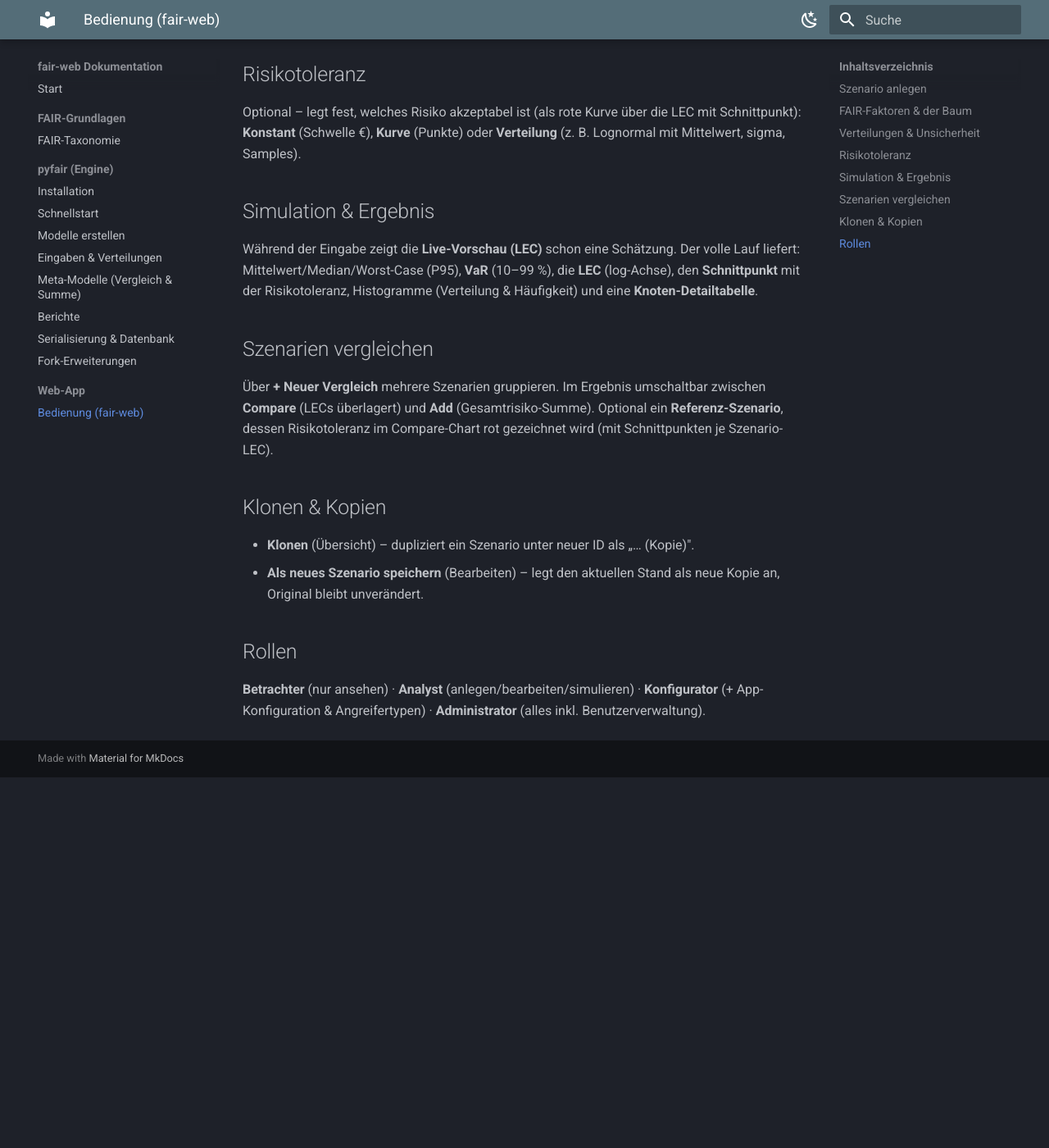
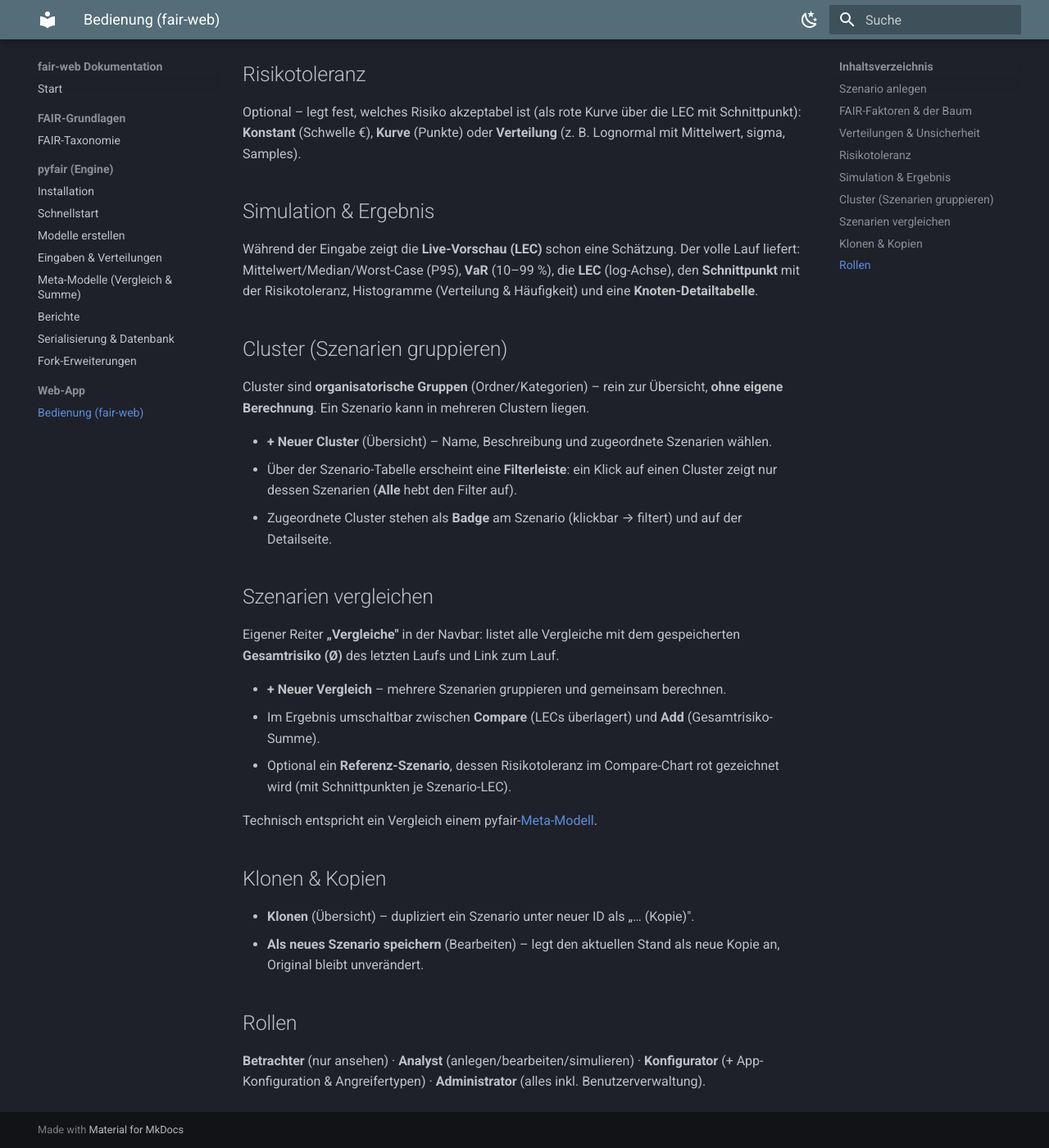
Before and after one commit to neoprehn/fair-web, an MkDocs documentation site: the page built from docs/bedienung.md, in a window 1280 px wide and 1400 px high, scrolled down 836 px. Shown: the whole window at 82% size. Built offline with MkDocs 1.6.1 and Material for MkDocs 9.7.7, drawn with Linux system fonts in a browser that asks for light colours; before the commit the page ends 1784 px from its top, so only the background shows below that.

Commit message:
Doku: Cluster + Vergleiche-Reiter nachziehen (Drift schliessen)
- docs/bedienung.md: neuer Abschnitt "Cluster (Szenarien gruppieren)";
  "Szenarien vergleichen" auf den eigenen Reiter "Vergleiche" + gespeichertes
  Gesamtrisiko aktualisiert; Verweis auf Meta-Modelle
- templates/hilfe.html: gleiche Inhalte in der In-App-Hilfe (TOC + Sektionen)

Ab sofort: Doku-Update (RTD + In-App-Hilfe) ist Teil der Definition of Done
jedes bedienungsrelevanten Slices.

Co-Authored-By: Claude Opus 4.8 <noreply@anthropic.com>

```diff
--- a/docs/bedienung.md
+++ b/docs/bedienung.md
@@ -40,12 +40,31 @@ volle Lauf liefert: Mittelwert/Median/Worst-Case (P95), **VaR** (10–99 %), die
 **LEC** (log-Achse), den **Schnittpunkt** mit der Risikotoleranz, Histogramme
 (Verteilung & Häufigkeit) und eine **Knoten-Detailtabelle**.
 
+## Cluster (Szenarien gruppieren)
+
+Cluster sind **organisatorische Gruppen** (Ordner/Kategorien) – rein zur
+Übersicht, **ohne eigene Berechnung**. Ein Szenario kann in mehreren Clustern
+liegen.
+
+- **+ Neuer Cluster** (Übersicht) – Name, Beschreibung und zugeordnete Szenarien
+  wählen.
+- Über der Szenario-Tabelle erscheint eine **Filterleiste**: ein Klick auf einen
+  Cluster zeigt nur dessen Szenarien (**Alle** hebt den Filter auf).
+- Zugeordnete Cluster stehen als **Badge** am Szenario (klickbar → filtert) und
+  auf der Detailseite.
+
 ## Szenarien vergleichen
 
-Über **+ Neuer Vergleich** mehrere Szenarien gruppieren. Im Ergebnis umschaltbar
-zwischen **Compare** (LECs überlagert) und **Add** (Gesamtrisiko-Summe).
-Optional ein **Referenz-Szenario**, dessen Risikotoleranz im Compare-Chart rot
-gezeichnet wird (mit Schnittpunkten je Szenario-LEC).
+Eigener Reiter **„Vergleiche"** in der Navbar: listet alle Vergleiche mit dem
+gespeicherten **Gesamtrisiko (Ø)** des letzten Laufs und Link zum Lauf.
+
+- **+ Neuer Vergleich** – mehrere Szenarien gruppieren und gemeinsam berechnen.
+- Im Ergebnis umschaltbar zwischen **Compare** (LECs überlagert) und **Add**
+  (Gesamtrisiko-Summe).
+- Optional ein **Referenz-Szenario**, dessen Risikotoleranz im Compare-Chart rot
+  gezeichnet wird (mit Schnittpunkten je Szenario-LEC).
+
+Technisch entspricht ein Vergleich einem pyfair-[Meta-Modell](metamodelle.md).
 
 ## Klonen & Kopien
 
```
Also changed, not shown: 1 other file.
